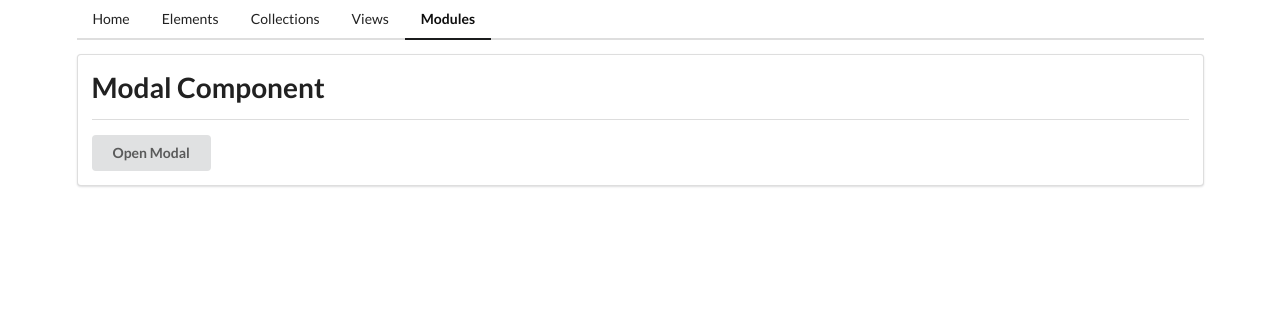
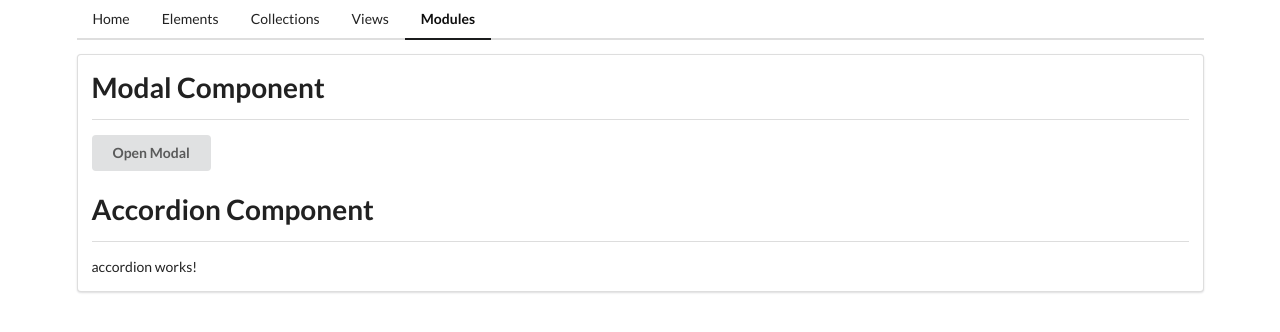
Before and after one commit to ivanwhm/comps, an Angular app: page /mods in a window 1280 px wide. Shown: the top 332 px of the page. Built offline with nearby package versions, Linux system fonts and the light colour scheme.

Commit message:
Building an Accordion

```diff
--- /dev/null
+++ b/src/app/mods/accordion/accordion.component.html
@@ -0,0 +1 @@
+<p>accordion works!</p>
--- /dev/null
+++ b/src/app/mods/accordion/accordion.component.ts
@@ -0,0 +1,12 @@
+import { Component, OnInit } from '@angular/core';
+
+@Component({
+  selector: 'app-accordion',
+  templateUrl: './accordion.component.html',
+  styleUrls: ['./accordion.component.css'],
+})
+export class AccordionComponent implements OnInit {
+  constructor() {}
+
+  ngOnInit(): void {}
+}
--- a/src/app/mods/mods-home/mods-home.component.html
+++ b/src/app/mods/mods-home/mods-home.component.html
@@ -7,3 +7,5 @@
     <button (click)="onClick()" class="ui button">Close</button>
   </ng-container>
 </app-modal>
+<app-divider>Accordion Component</app-divider>
+<app-accordion></app-accordion>
--- a/src/app/mods/mods.module.ts
+++ b/src/app/mods/mods.module.ts
@@ -5,9 +5,10 @@ import { SharedModule } from '../shared/shared.module';
 import { ModalComponent } from './modal/modal.component';
 import { ModsHomeComponent } from './mods-home/mods-home.component';
 import { ModsRoutingModule } from './mods-routing.module';
+import { AccordionComponent } from './accordion/accordion.component';
 
 @NgModule({
-  declarations: [ModsHomeComponent, ModalComponent],
+  declarations: [ModsHomeComponent, ModalComponent, AccordionComponent],
   imports: [CommonModule, SharedModule, ModsRoutingModule],
 })
 export class ModsModule {}
```
Also changed, not shown: src/app/mods/accordion/accordion.component.css (added).
